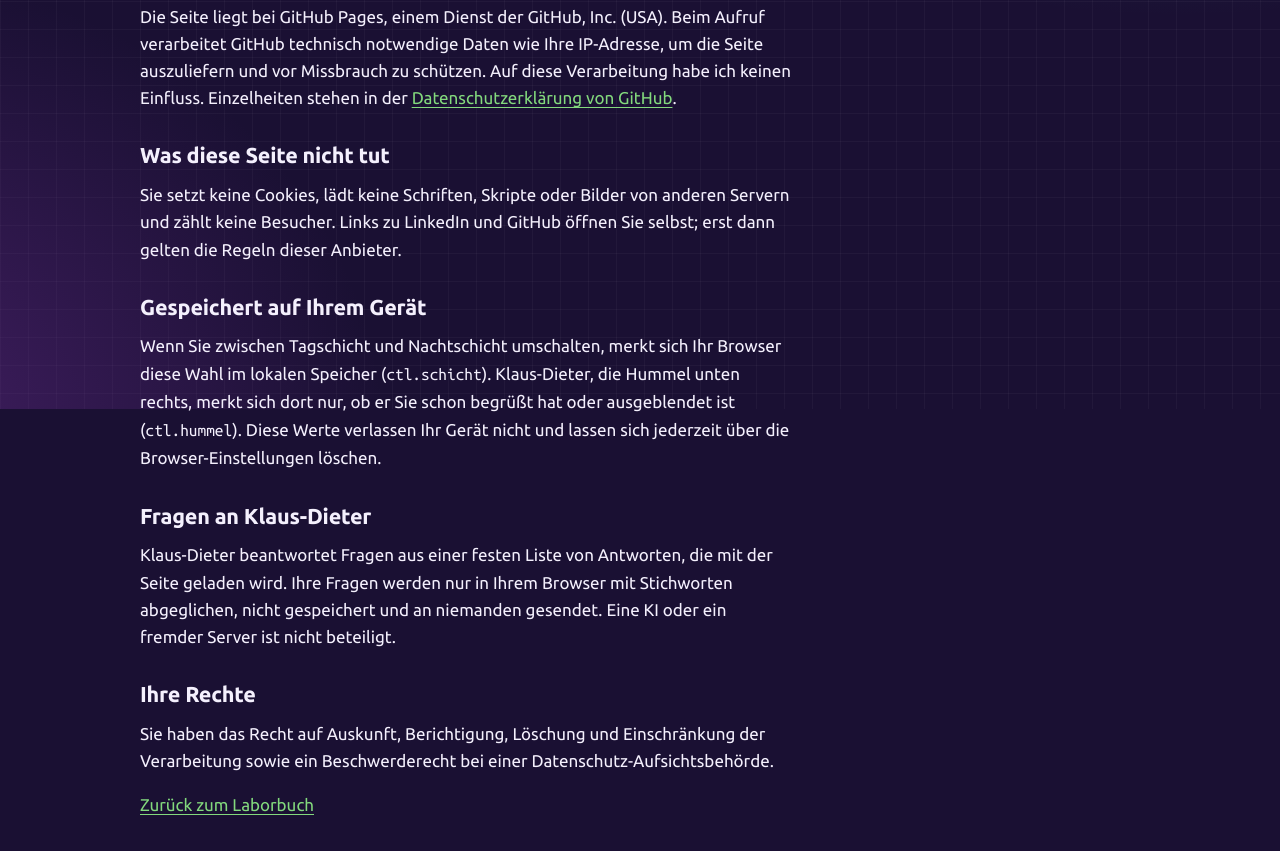
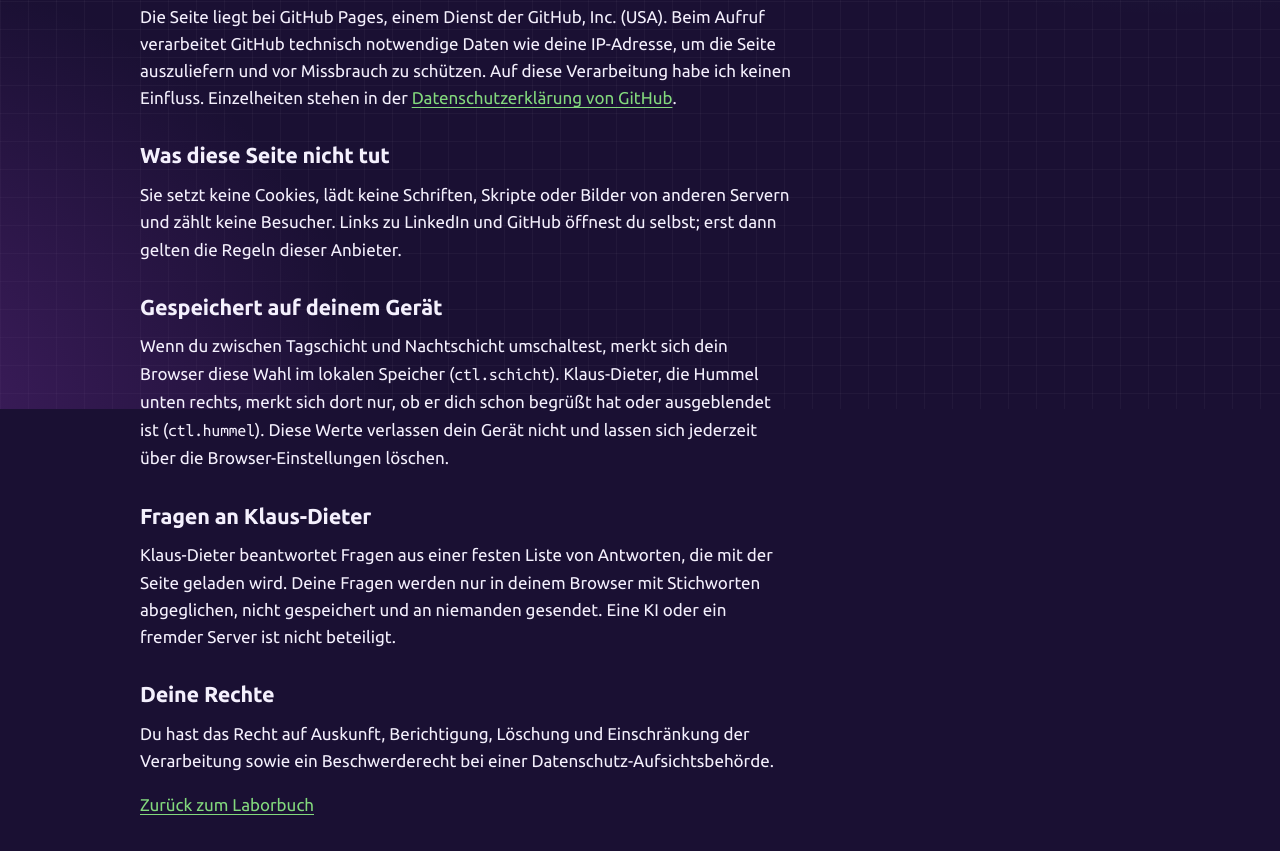
Before and after one commit to ITDavid04/Creative_Tech_Lab, a website: page docs/datenschutz.html in a window 1280 px wide. Shown: the part 391-1242 px from the top of the page. Drawn offline with Linux system fonts and the light colour scheme; animation ran at ten frames a second.

Commit message:
Seite duzt: Kontakt, Hörprobe und Datenschutzhinweis
Persönlicher und passend zu Klaus-Dieter, der schon duzt. Der Lebenslauf
spricht niemanden an und bleibt unverändert.

Co-Authored-By: Claude Opus 5.5 <noreply@anthropic.com>
Claude-Session: https://claude.ai/code/session_01LEy14EzYG6AYuBNzbV6DvJ

```diff
--- a/docs/datenschutz.html
+++ b/docs/datenschutz.html
@@ -32,18 +32,18 @@
       <p>David Hartmann. Kontakt über <a href="https://www.linkedin.com/in/david-hartmann-774a75411/" rel="noopener">LinkedIn</a>.</p>
 
       <h2>Hosting bei GitHub Pages</h2>
-      <p>Die Seite liegt bei GitHub Pages, einem Dienst der GitHub, Inc. (USA). Beim Aufruf verarbeitet GitHub technisch notwendige Daten wie Ihre IP-Adresse, um die Seite auszuliefern und vor Missbrauch zu schützen. Auf diese Verarbeitung habe ich keinen Einfluss. Einzelheiten stehen in der <a href="https://docs.github.com/de/site-policy/privacy-policies/github-general-privacy-statement" rel="noopener">Datenschutzerklärung von GitHub</a>.</p>
+      <p>Die Seite liegt bei GitHub Pages, einem Dienst der GitHub, Inc. (USA). Beim Aufruf verarbeitet GitHub technisch notwendige Daten wie deine IP-Adresse, um die Seite auszuliefern und vor Missbrauch zu schützen. Auf diese Verarbeitung habe ich keinen Einfluss. Einzelheiten stehen in der <a href="https://docs.github.com/de/site-policy/privacy-policies/github-general-privacy-statement" rel="noopener">Datenschutzerklärung von GitHub</a>.</p>
 
       <h2>Was diese Seite nicht tut</h2>
-      <p>Sie setzt keine Cookies, lädt keine Schriften, Skripte oder Bilder von anderen Servern und zählt keine Besucher. Links zu LinkedIn und GitHub öffnen Sie selbst; erst dann gelten die Regeln dieser Anbieter.</p>
+      <p>Sie setzt keine Cookies, lädt keine Schriften, Skripte oder Bilder von anderen Servern und zählt keine Besucher. Links zu LinkedIn und GitHub öffnest du selbst; erst dann gelten die Regeln dieser Anbieter.</p>
 
-      <h2>Gespeichert auf Ihrem Gerät</h2>
-      <p>Wenn Sie zwischen Tagschicht und Nachtschicht umschalten, merkt sich Ihr Browser diese Wahl im lokalen Speicher (<code>ctl.schicht</code>). Klaus-Dieter, die Hummel unten rechts, merkt sich dort nur, ob er Sie schon begrüßt hat oder ausgeblendet ist (<code>ctl.hummel</code>). Diese Werte verlassen Ihr Gerät nicht und lassen sich jederzeit über die Browser-Einstellungen löschen.</p>
+      <h2>Gespeichert auf deinem Gerät</h2>
+      <p>Wenn du zwischen Tagschicht und Nachtschicht umschaltest, merkt sich dein Browser diese Wahl im lokalen Speicher (<code>ctl.schicht</code>). Klaus-Dieter, die Hummel unten rechts, merkt sich dort nur, ob er dich schon begrüßt hat oder ausgeblendet ist (<code>ctl.hummel</code>). Diese Werte verlassen dein Gerät nicht und lassen sich jederzeit über die Browser-Einstellungen löschen.</p>
       <h2>Fragen an Klaus-Dieter</h2>
-      <p>Klaus-Dieter beantwortet Fragen aus einer festen Liste von Antworten, die mit der Seite geladen wird. Ihre Fragen werden nur in Ihrem Browser mit Stichworten abgeglichen, nicht gespeichert und an niemanden gesendet. Eine KI oder ein fremder Server ist nicht beteiligt.</p>
+      <p>Klaus-Dieter beantwortet Fragen aus einer festen Liste von Antworten, die mit der Seite geladen wird. Deine Fragen werden nur in deinem Browser mit Stichworten abgeglichen, nicht gespeichert und an niemanden gesendet. Eine KI oder ein fremder Server ist nicht beteiligt.</p>
 
-      <h2>Ihre Rechte</h2>
-      <p>Sie haben das Recht auf Auskunft, Berichtigung, Löschung und Einschränkung der Verarbeitung sowie ein Beschwerderecht bei einer Datenschutz-Aufsichtsbehörde.</p>
+      <h2>Deine Rechte</h2>
+      <p>Du hast das Recht auf Auskunft, Berichtigung, Löschung und Einschränkung der Verarbeitung sowie ein Beschwerderecht bei einer Datenschutz-Aufsichtsbehörde.</p>
 
       <p><a href="./">Zurück zum Laborbuch</a></p>
     </div>
--- a/docs/lab.js
+++ b/docs/lab.js
@@ -495,7 +495,7 @@
     audio.addEventListener('ended', () => { zuruecksetzen(); audio.currentTime = 0; balken.forEach(b => b.classList.remove('an')); });
     knopf.addEventListener('click', () => {
       if (!audio.paused) { audio.pause(); return; }
-      audio.play().catch(() => { beschriftung.textContent = 'Ihr Browser kann die Hörprobe leider nicht abspielen'; });
+      audio.play().catch(() => { beschriftung.textContent = 'Dein Browser kann die Hörprobe leider nicht abspielen'; });
     });
   }
 
```
Also changed, not shown: docs/index.html (+1 -1 lines), projekt/Spezifikation.md (+2 -1 lines).
